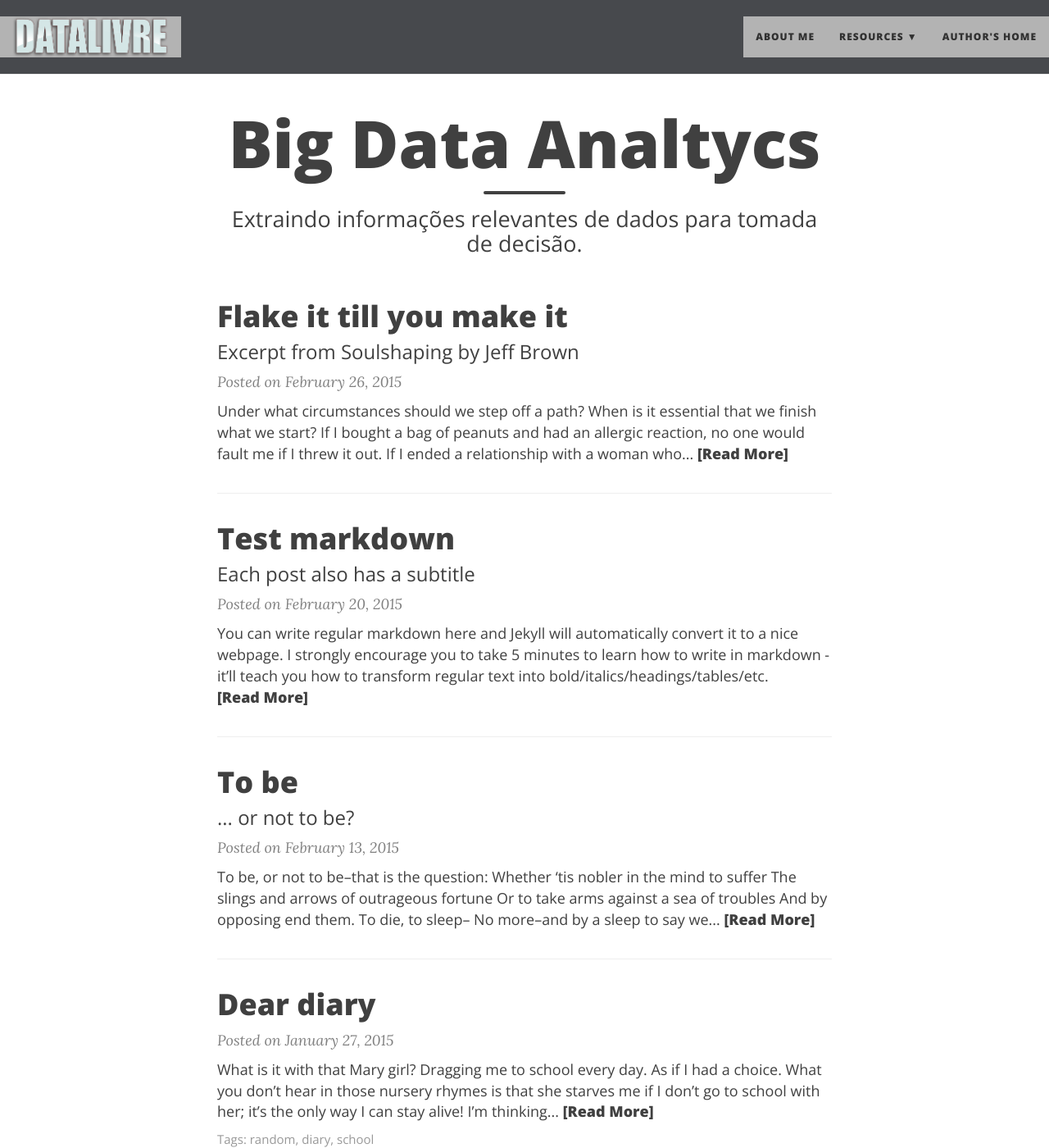
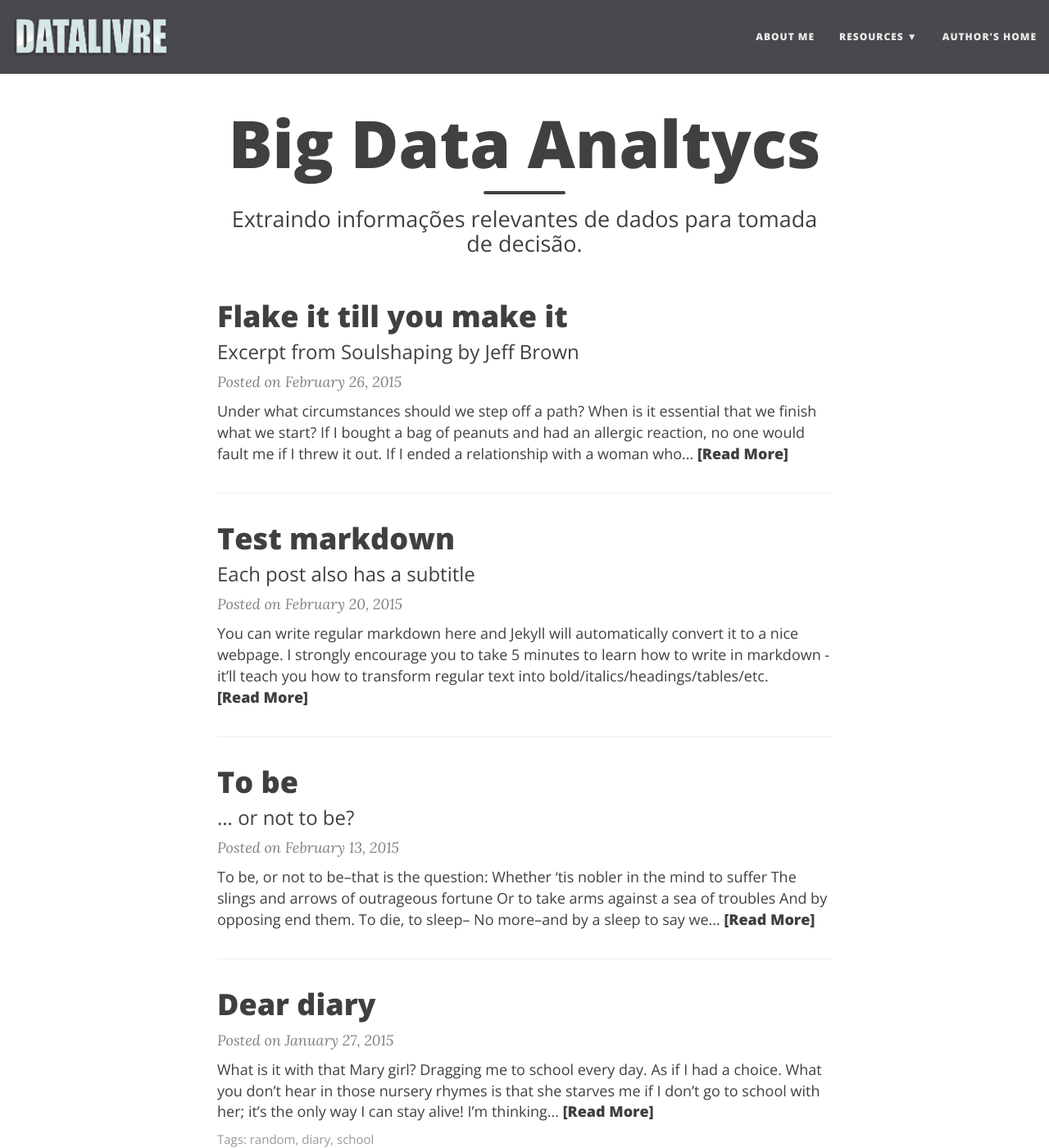
Before and after one commit to datalivre/datalivre.github.io, a Jekyll site: the page built from index.html, in a window 1280 px wide and 1400 px high. Shown: the whole window at 82% size. Built offline with Jekyll 4.4.1, drawn with Linux system fonts in a browser that asks for light colours; nearby versions of some CDN libraries; the list of posts is cut into pages by our own code.

Commit message:
Update main.css

```diff
--- a/css/main.css
+++ b/css/main.css
@@ -112,8 +112,7 @@ img {
 .navbar-custom .navbar-brand,
 .navbar-custom .nav li a {
   font-weight: 800;
-  color: #303030;
-  background: #b3b3b3ff;
+  color: #ebebeb;
 }
 
 .navbar-custom .navbar-brand:hover,
```
